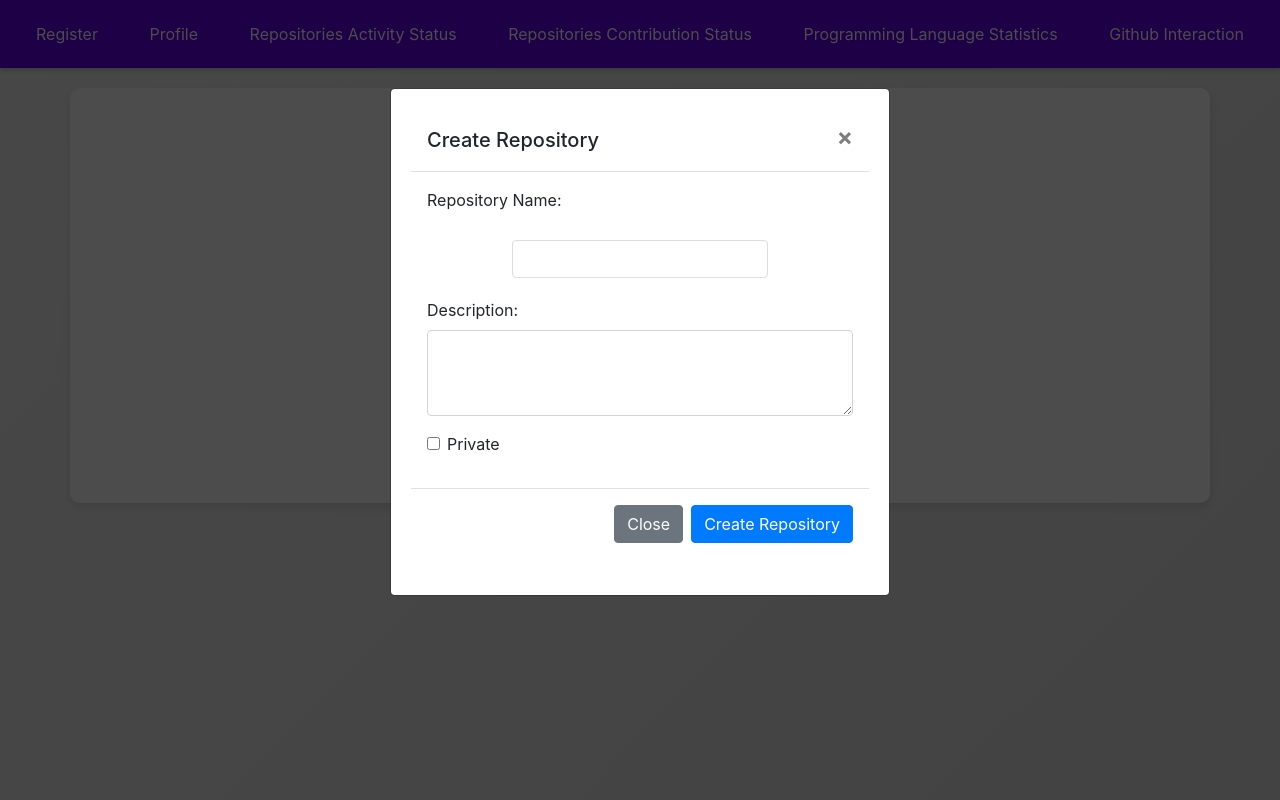
After one commit to AndreeaDraghici/GitHub-Metrics-Dashboard, a Django app: page /github/ in a window 1280 px wide, after a click on "Create Repo". The commit adds this page. Run offline with Django 5.2, Linux system fonts and the light colour scheme; some libraries are stand-ins or nearby versions.

Commit message:
add GitHub Interactions Feature with Repository Creation

```diff
--- a/github_app/templates/base.html
+++ b/github_app/templates/base.html
@@ -16,6 +16,7 @@
     <a href="{% url 'activity_stats_page' %}">Repositories Activity Status</a>
     <a href="{% url 'contribution_stats' %}">Repositories Contribution Status</a>
     <a href="{% url 'language_statistics' %}">Programming Language Statistics</a>
+     <a href="{% url 'github_interactions' %}">Github Interaction</a>
 </div>
 
 <div class="container main-content">
--- /dev/null
+++ b/github_app/templates/github_interactions.html
@@ -0,0 +1,99 @@
+{% extends 'base.html' %}
+{% load static %}
+{% block title %}GitHub Interactions{% endblock %}
+
+{% block content %}
+<div class="container mt-5">
+    <h3 class="text-center">GitHub Interactions</h3>
+    <div class="row justify-content-center mt-4">
+        <div class="col-md-4">
+            <div class="card text-center">
+                <div class="card-header">
+                    Create Repository
+                </div>
+                <div class="card-body">
+                    <h5 class="card-title">Start a new project</h5>
+                    <p class="card-text">Create a new GitHub repository with a name and description.</p>
+                    <button class="btn btn-primary" data-toggle="modal" data-target="#createRepoModal">Create Repo</button>
+                </div>
+            </div>
+        </div>
+        <!-- Additional cards for other actions can go here -->
+    </div>
+</div>
+
+<!-- Modal for Response Messages -->
+<div class="modal fade" id="responseModal" tabindex="-1" role="dialog" aria-labelledby="responseModalLabel" aria-hidden="true">
+    <div class="modal-dialog" role="document">
+        <div class="modal-content">
+            <div class="modal-header">
+                <h5 class="modal-title" id="responseModalLabel">Response</h5>
+                <button type="button" class="close" data-dismiss="modal" aria-label="Close">
+                    <span aria-hidden="true">&times;</span>
+                </button>
+            </div>
+            <div class="modal-body">
+                <p id="modalMessage">{{ modal_message }}</p>
+            </div>
+            <div class="modal-footer">
+                <button type="button" class="btn btn-secondary" data-dismiss="modal">Close</button>
+            </div>
+        </div>
+    </div>
+</div>
+
+<!-- Modal Form for Creating Repository -->
+<div class="modal fade" id="createRepoModal" tabindex="-1" role="dialog" aria-labelledby="createRepoModalLabel" aria-hidden="true">
+    <div class="modal-dialog" role="document">
+        <div class="modal-content">
+            <form id="createRepoForm" method="post" action="{% url 'github_interactions' %}">
+                {% csrf_token %}
+                <input type="hidden" name="action" value="create_repo">
+                <div class="modal-header">
+                    <h5 class="modal-title" id="createRepoModalLabel">Create Repository</h5>
+                    <button type="button" class="close" data-dismiss="modal" aria-label="Close">
+                        <span aria-hidden="true">&times;</span>
+                    </button>
+                </div>
+                <div class="modal-body">
+                    <div class="form-group">
+                        <label for="name">Repository Name:</label>
+                        <input type="text" class="form-control" id="name" name="name" required>
+                    </div>
+                    <div class="form-group">
+                        <label for="description">Description:</label>
+                        <textarea class="form-control" id="description" name="description" rows="3"></textarea>
+                    </div>
+                    <div class="form-group form-check">
+                        <input type="checkbox" class="form-check-input" id="private" name="private">
+                        <label class="form-check-label" for="private">Private</label>
+                    </div>
+                </div>
+                <div class="modal-footer">
+                    <button type="button" class="btn btn-secondary" data-dismiss="modal">Close</button>
+                    <button type="submit" class="btn btn-primary">Create Repository</button>
+                </div>
+            </form>
+        </div>
+    </div>
+</div>
+
+<!-- Include Bootstrap CSS and JS -->
+<link href="https://stackpath.bootstrapcdn.com/bootstrap/4.5.2/css/bootstrap.min.css" rel="stylesheet">
+<script src="https://code.jquery.com/jquery-3.5.1.slim.min.js"></script>
+<script src="https://cdn.jsdelivr.net/npm/@popperjs/core@2.5.4/dist/umd/popper.min.js"></script>
+<script src="https://stackpath.bootstrapcdn.com/bootstrap/4.5.2/js/bootstrap.min.js"></script>
+
+<script>
+    // Show modal when page loads if modal_message is not empty
+    document.addEventListener('DOMContentLoaded', function() {
+        const modalMessage = "{{ modal_message|escapejs }}";
+        if (modalMessage) {
+            const responseModal = new bootstrap.Modal(document.getElementById('responseModal'));
+            document.getElementById('modalMessage').textContent = modalMessage;
+            responseModal.show();
+        }
+    });
+</script>
+
+{% endblock %}
--- a/github_app/urls.py
+++ b/github_app/urls.py
@@ -9,4 +9,5 @@ urlpatterns = [
     path('contribution_stats/', views.contribution_stats, name='contribution_stats'),
     path('activity_stats/', views.activity_stats_page, name='activity_stats_page'),
     path('language_statistics/', views.language_statistics, name='language_statistics'),
+    path('github/', views.github_interactions, name='github_interactions'),
 ]
--- a/github_app/views.py
+++ b/github_app/views.py
@@ -1,4 +1,5 @@
 import requests
+from django.conf import settings
 from django.contrib.auth import login
 from django.contrib.auth.decorators import login_required
 from django.http import JsonResponse
@@ -9,30 +10,30 @@ from .decorators import require_github_username
 from .services.github_api import APIService
 
 
-def github_login(request):
+def github_login(request) :
     # Clear session data on login page to ensure a fresh start
     request.session.flush()
     return render(request, 'login.html')
 
 
 # @login_required
-def register(request):
-    if request.method == 'POST':
+def register(request) :
+    if request.method == 'POST' :
         github_username = request.POST.get('github_username')
-        if github_username:
+        if github_username :
             # Temporarily store the GitHub username in the session
             request.session['github_username'] = github_username
             return redirect('github_callback')  # Redirect to GitHub callback to fetch user data
-        else:
-            return render(request, 'register.html', {'error_message': 'GitHub username is required.'})
+        else :
+            return render(request, 'register.html', {'error_message' : 'GitHub username is required.'})
 
     return render(request, 'register.html')
 
 
 # @login_required
-def github_callback(request):
+def github_callback(request) :
     github_username = request.session.get('github_username')
-    if not github_username:
+    if not github_username :
         return redirect('register')  # Redirect to registration if GitHub username is not in the session
 
     # Fetch user info using the GitHub API
@@ -46,40 +47,40 @@ def github_callback(request):
 
 
 # @login_required
-def profile(request):
+def profile(request) :
     github_username = request.session.get('github_username')
-    if not github_username:
+    if not github_username :
         return redirect('register')  # Redirect to registration if GitHub username is not in the session
 
     user_info = APIService.get_user_info(github_username)
     repositories = APIService.get_user_repos(github_username)
 
     context = {
-        'profile': user_info,
-        'repositories': repositories
+        'profile' : user_info,
+        'repositories' : repositories
     }
     return render(request, 'profile.html', context)
 
 
 # @login_required
 # @require_github_username
-def repo_detail(request, repo_name):
+def repo_detail(request, repo_name) :
     github_username = request.session.get('github_username')
-    if not github_username:
+    if not github_username :
         return redirect('register')  # Redirect to registration if GitHub username is not in the session
 
     repo = APIService.get_user_repo(github_username, repo_name)
     context = {
-        'repo': repo
+        'repo' : repo
     }
     return render(request, 'repo_detail.html', context)
 
 
 # @login_required
 # @require_github_username
-def contribution_stats(request):
+def contribution_stats(request) :
     github_username = request.session.get('github_username')
-    if not github_username:
+    if not github_username :
         return redirect('register')  # Redirect to registration if GitHub username is not in the session
 
     user_data = APIService.get_user_info(github_username)
@@ -87,18 +88,18 @@ def contribution_stats(request):
 
     repository_details = []
     total_commits = 0
-    for repo in repos:
+    for repo in repos :
         repo_name = repo['name']
         commits = APIService.get_repo_commits(github_username, repo_name)
         commit_count = len(commits)
         total_commits += commit_count
         repository_details.append({
-            'name': repo.get('name', 'N/A'),
-            'description': repo.get('description', 'No description'),
-            'language': repo.get('language', 'Unknown'),
-            'created_at': repo.get('created_at', 'N/A'),
-            'updated_at': repo.get('updated_at', 'N/A'),
-            'html_url': repo.get('html_url', '#')
+            'name' : repo.get('name', 'N/A'),
+            'description' : repo.get('description', 'No description'),
+            'language' : repo.get('language', 'Unknown'),
+            'created_at' : repo.get('created_at', 'N/A'),
+            'updated_at' : repo.get('updated_at', 'N/A'),
+            'html_url' : repo.get('html_url', '#')
         })
 
     total_repos = len(repos)
@@ -107,20 +108,20 @@ def contribution_stats(request):
 
     # Count the number of repositories for each language
     languages = {}
-    for repo in repos:
+    for repo in repos :
         lang = repo['language']
-        if lang:
+        if lang :
             languages[lang] = languages.get(lang, 0) + 1
-    sorted_languages = sorted(languages.items(), key=lambda x: x[1], reverse=True)
+    sorted_languages = sorted(languages.items(), key=lambda x : x[1], reverse=True)
 
     context = {
-        'github_username': github_username,
-        'repository_details': repository_details,
-        'total_commits': total_commits,
-        'total_repos': total_repos,
-        'account_created_at': account_created_at,
-        'last_updated_at': last_updated_at,
-        'sorted_languages': sorted_languages
+        'github_username' : github_username,
+        'repository_details' : repository_details,
+        'total_commits' : total_commits,
+        'total_repos' : total_repos,
+        'account_created_at' : account_created_at,
+        'last_updated_at' : last_updated_at,
+        'sorted_languages' : sorted_languages
     }
 
     return render(request, 'contribution_stats.html', context)
@@ -128,9 +129,9 @@ def contribution_stats(request):
 
 # @login_required
 # @require_github_username
-def activity_stats_page(request):
+def activity_stats_page(request) :
     github_username = request.session.get('github_username')
-    if not github_username:
+    if not github_username :
         return redirect('register')  # Redirect to registration if GitHub username is not in the session
 
     repos_data = APIService.get_user_repos(github_username)
@@ -142,7 +143,7 @@ def activity_stats_page(request):
     pull_requests = []
     issues = []
 
-    for repo in repos_data:
+    for repo in repos_data :
         repo_name = repo['name']
         total_stars += repo['stargazers_count']
         total_forks += repo['forks_count']
@@ -174,47 +175,82 @@ def activity_stats_page(request):
     closed_issues = sum(1 for issue in issues if issue['state'] == 'closed')
 
     stats = {
-        'repo_count': len(repos_data),
-        'total_commits': total_commits,
-        'total_stars': total_stars,
-        'total_forks': total_forks,
-        'total_prs': total_prs,
-        'merged_prs': merged_prs,
-        'total_issues': total_issues,
-        'closed_issues': closed_issues,
-        'repos': repos_data
+        'repo_count' : len(repos_data),
+        'total_commits' : total_commits,
+        'total_stars' : total_stars,
+        'total_forks' : total_forks,
+        'total_prs' : total_prs,
+        'merged_prs' : merged_prs,
+        'total_issues' : total_issues,
+        'closed_issues' : closed_issues,
+        'repos' : repos_data
     }
 
     # Render the template with the stats
     return render(request, 'activity_stats_page.html', stats)
 
 
-def language_statistics(request):
+def language_statistics(request) :
     github_username = request.session.get('github_username')
-    if not github_username:
+    if not github_username :
         return redirect('register')
 
     repositories = APIService.get_user_repos(github_username)
 
     language_data = {}
     total_bytes = 0
-    for repo in repositories:
+    for repo in repositories :
         languages = APIService.get_repo_languages(repo['languages_url'])
-        for language, bytes in languages.items():
-            if language in language_data:
+        for language, bytes in languages.items() :
+            if language in language_data :
                 language_data[language] += bytes
-            else:
+            else :
                 language_data[language] = bytes
             total_bytes += bytes
 
     language_percentages = {}
-    for language, bytes in language_data.items():
+    for language, bytes in language_data.items() :
         percentage = (bytes / total_bytes) * 100
         language_percentages[language] = percentage
 
-    sorted_language_percentages = sorted(language_percentages.items(), key=lambda item: item[1], reverse=True)
+    sorted_language_percentages = sorted(language_percentages.items(), key=lambda item : item[1], reverse=True)
 
     context = {
-        'language_percentages': sorted_language_percentages
+        'language_percentages' : sorted_language_percentages
     }
     return render(request, 'language_statistics.html', context)
+
+
+def github_interactions(request) :
+    if request.method == 'POST' :
+        action = request.POST.get('action')
+        if action == 'create_repo' :
+            return create_repo(request)
+        # Add other actions here if needed
+    return render(request, 'github_interactions.html')
+
+
+def create_repo(request) :
+    repo_name = request.POST.get('name')
+    description = request.POST.get('description')
+    private = request.POST.get('private') == 'true'
+    data = {
+        'name' : repo_name,
+        'description' : description,
+        'private' : private,
+    }
+    headers = {
+        'Authorization' : f'token {settings.GITHUB_PERSONAL_ACCESS_TOKEN}',
+        'Accept' : 'application/vnd.github.v3+json',
+    }
+    response = requests.post(
+        'https://api.github.com/user/repos',
+        json=data,
+        headers=headers
+    )
+    if response.status_code == 201 :
+        message = 'Repository created successfully'
+    else :
+        message = response.json().get('message', 'Error occurred')
+    # Render the template with the modal message
+    return render(request, 'github_interactions.html', {'modal_message' : message})
--- a/static/style.css
+++ b/static/style.css
@@ -443,3 +443,40 @@ button:disabled {
     background-color: #ccc;
     cursor: not-allowed;
 }
+
+/* Modal styles */
+.modal {
+    display: none; /* Hidden by default */
+    position: fixed;
+    z-index: 1;
+    left: 0;
+    top: 0;
+    width: 100%;
+    height: 100%;
+    overflow: auto;
+    background-color: rgb(0,0,0);
+    background-color: rgba(0,0,0,0.4);
+    padding-top: 60px;
+}
+
+.modal-content {
+    background-color: #fefefe;
+    margin: 5% auto;
+    padding: 20px;
+    border: 1px solid #888;
+    width: 80%;
+}
+
+.close {
+    color: #aaa;
+    float: right;
+    font-size: 28px;
+    font-weight: bold;
+}
+
+.close:hover,
+.close:focus {
+    color: black;
+    text-decoration: none;
+    cursor: pointer;
+}
```
Also changed, not shown: static/js/carousel.js (added, +62 -0 lines), 1 other file.
